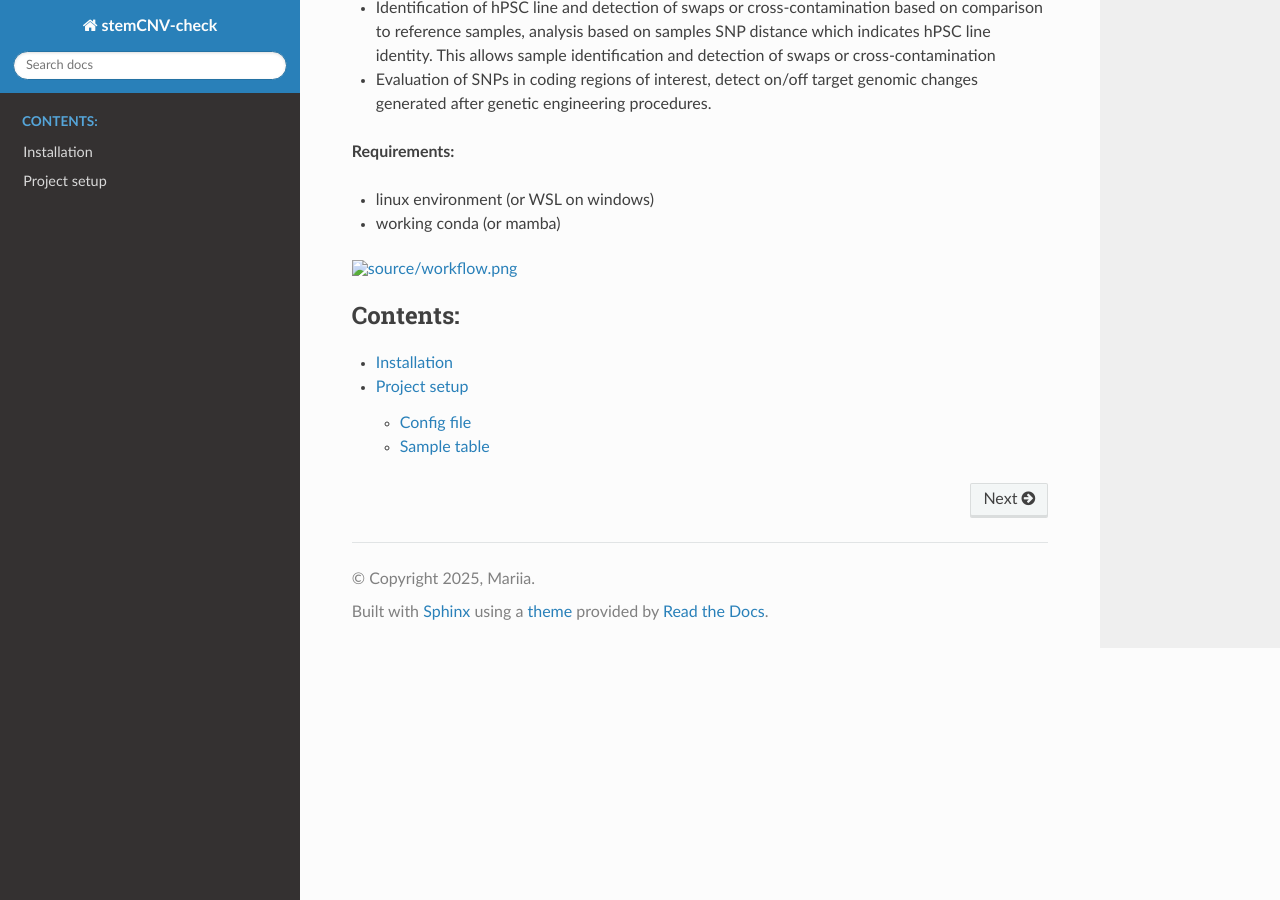
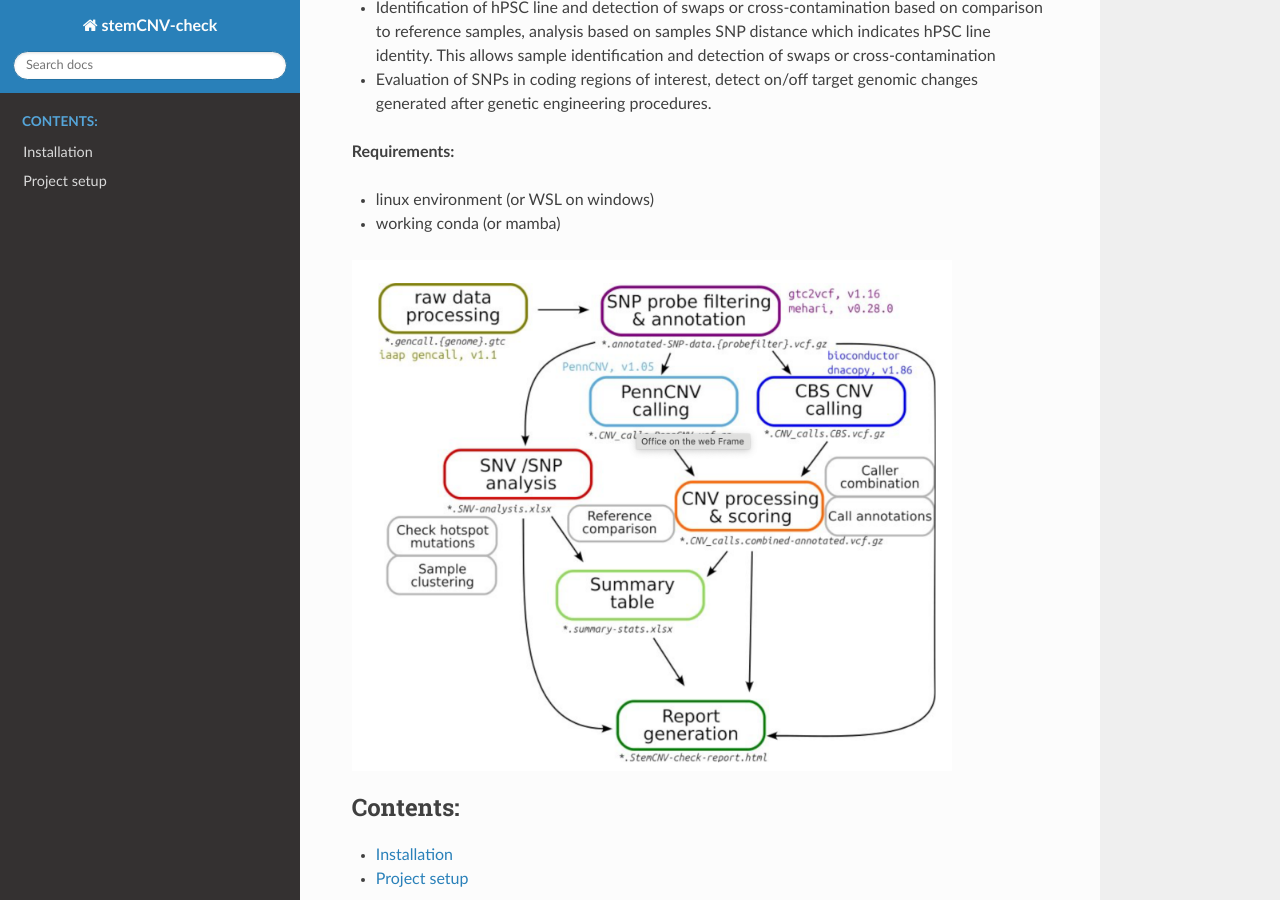
Before and after one commit to icalledmyselfmoon/stemCNV_check_Read_the_docs, a Sphinx documentation site: the page built from source/index.rst, in a window 1280 px wide and 900 px high, scrolled down 644 px. Built offline with Sphinx 7.4.7 and the Read the Docs theme 3.1.0, drawn with Linux system fonts in a browser that asks for light colours.

Commit message:
Update index.rst

```diff
--- a/source/index.rst
+++ b/source/index.rst
@@ -32,7 +32,7 @@ StemCNV-check is a tool written to simplify copy number variation (CNV) analysis
 - working conda (or mamba)
 
 
-.. image:: source/workflow.png
+.. image:: workflow.png
    :width: 600
 
 .. toctree::
```
